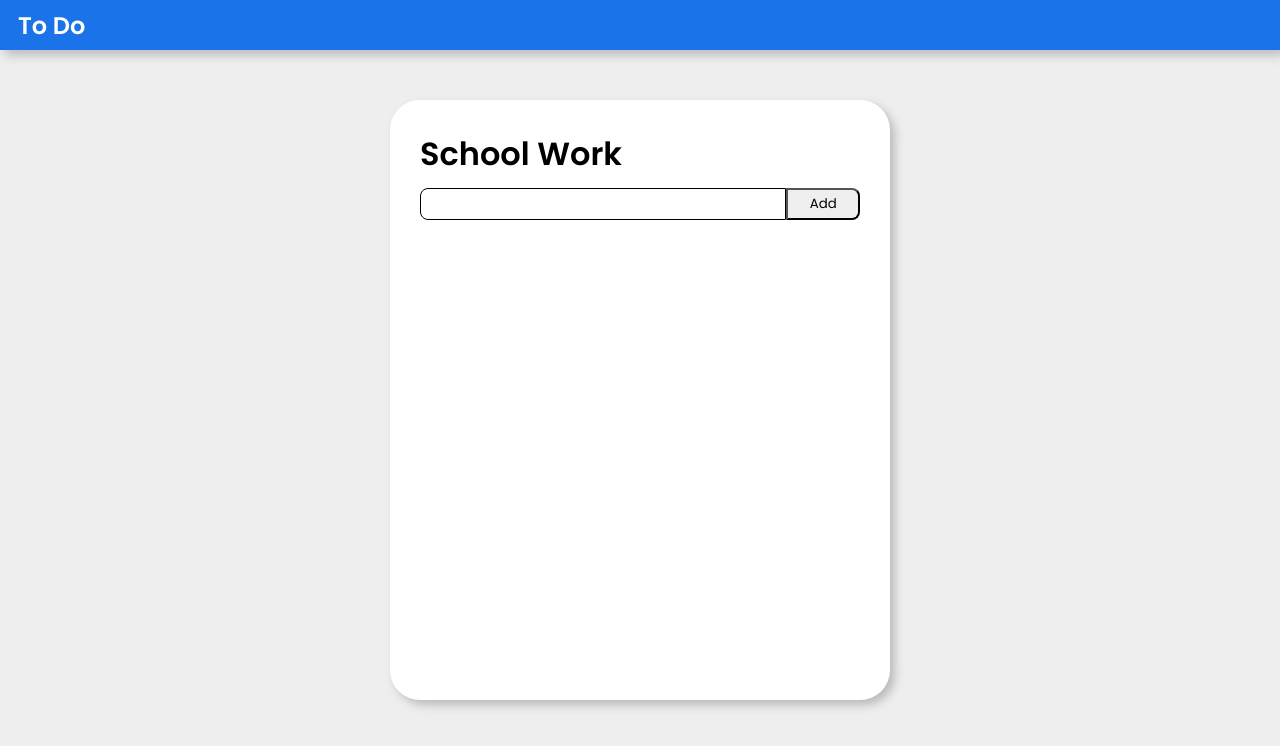
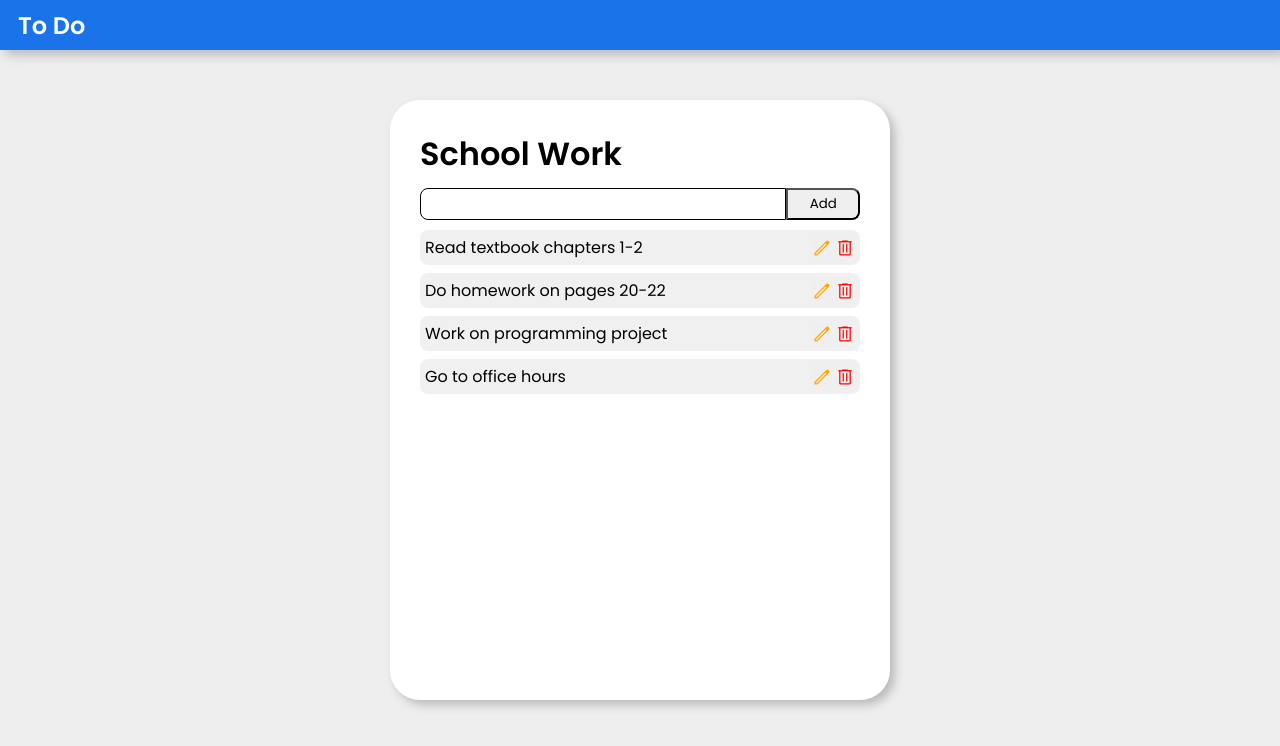
Before and after one commit to Brian-Magnuson/to-do-list-workshop, a React (Vite) app: page / in a window 1280 px wide. Shown: the top 746 px of the page. Built offline with nearby package versions, Linux system fonts and the light colour scheme.

Commit message:
Undo Exercise 6 procedures

```diff
--- a/src/components/ListContainer.tsx
+++ b/src/components/ListContainer.tsx
@@ -13,10 +13,6 @@ export default function ListContainer(props: ListContainerProps) {
   // Changes to the form should update state, state changes the value of the form
   const [inputString, setInputString] = React.useState('');
   const [items, setItems] = React.useState<string[]>([]);
-
-  React.useEffect(() => {
-    console.log(items);
-  }, [items]);
 
   const onSubmit = (event: React.SyntheticEvent) => {
     event.preventDefault();
@@ -46,7 +42,7 @@ export default function ListContainer(props: ListContainerProps) {
     'Go to office hours'
   ]
 
-  const listItems = items.map((elem, index) => {
+  const listItems = schoolItems.map((elem, index) => {
     return (
       <ListItem
         key={index}
@@ -69,8 +65,6 @@ export default function ListContainer(props: ListContainerProps) {
           type="text"
           name="itemName"
           id="itemName"
-          value={inputString}
-          onChange={(e) => setInputString(e.target.value)}
         />
         <button type="submit">Add</button>
       </form>
--- a/src/components/ListItem.tsx
+++ b/src/components/ListItem.tsx
@@ -25,7 +25,6 @@ export default function ListItem(props: ListItemProps) {
 
   const onSave = (e: React.SyntheticEvent) => {
     e.preventDefault();
-    console.log(inputString);
     if (inputString !== '') {
       props.setItem(inputString);
     }
```
